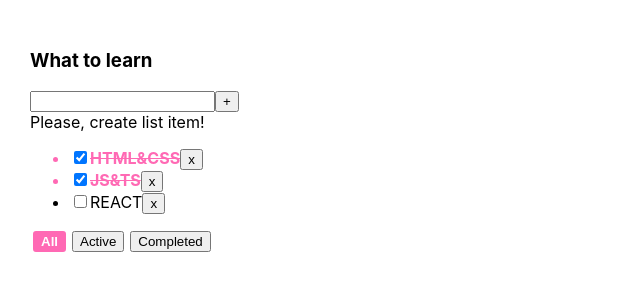
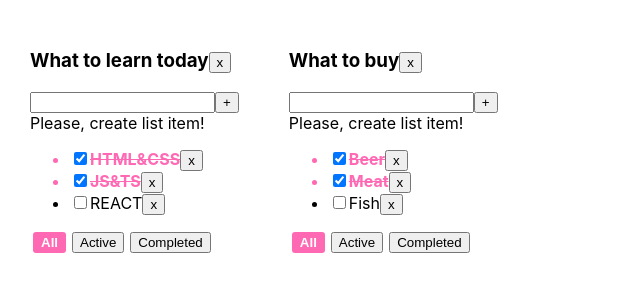
Before and after one commit to ltsvn/ToDoList, a React (Create React App) app: page / in a window 1280 px wide. Shown: the top 300 px of the page, without its empty margins (0-640 px from the left). Built offline with nearby package versions, Linux system fonts and the light colour scheme.

Commit message:
add to do list remove function

```diff
--- a/src/App.tsx
+++ b/src/App.tsx
@@ -6,69 +6,138 @@
 //CLI
 //GUI => CreateReadUpdateD
 export type FilterValueType = 'all' | 'active' | 'completed'
+type TodoListType = {
+    id: string
+    title: string
+    filter: FilterValueType
+
+}
+
+type TasksStateType = {
+    [todoListId: string]: TaskType[]
+}
 
 function App() { //class components
-    console.log(v1())
-    const todoListTitle: string = "What to learn"
+    // const todoListTitle: string = "What to learn"
+    //
+    // const [tasks, setTasks] = useState<Array<TaskType>>([
+    //     {id: v1(), title: "HTML&CSS", isDone: true},
+    //     {id: v1(), title: "JS&TS", isDone: true},
+    //     {id: v1(), title: "REACT", isDone: false},
+    // ])
+    const [filter, setFilter] = useState<FilterValueType>('all')
+//
+    const todoListId_1 = v1()
+    const todoListId_2 = v1()
 
-    const [tasks, setTasks] = useState<Array<TaskType>>([
-        {id: v1(), title: "HTML&CSS", isDone: true},
-        {id: v1(), title: "JS&TS", isDone: true},
-        {id: v1(), title: "REACT", isDone: false},
+    const [todoLists, setTodoLists] = useState<TodoListType[]>([
+        {id: todoListId_1, title: "What to learn today", filter: 'all'},
+        {id: todoListId_2, title: "What to buy", filter: 'all'}
     ])
-    const [filter, setFilter] = useState<FilterValueType>('all')
+    const [tasks, setTasks] = useState<TasksStateType>({
+        [todoListId_1]: [
+            {id: v1(), title: "HTML&CSS", isDone: true},
+            {id: v1(), title: "JS&TS", isDone: true},
+            {id: v1(), title: "REACT", isDone: false},
+        ],
+        [todoListId_2]: [
+            {id: v1(), title: "Beer", isDone: true},
+            {id: v1(), title: "Meat", isDone: true},
+            {id: v1(), title: "Fish", isDone: false},
+        ]
+    })
 
-    const removeTask = (taskID: string) => {
-        setTasks(tasks.filter(t => t.id !== taskID)) //10ms
-
+    const removeTask = (taskId: string, todoListId: string) => {
+        // const todoListsTasks = tasks[todoListId]
+        // const updatedTasks = todoListsTasks.filter(t => t.id !== taskId)
+        // const copyTask = {...tasks}
+        // copyTask[todoListId] = updatedTasks
+        // setTasks(copyTask)
+        //
+        setTasks({...tasks, [todoListId]: tasks[todoListId].filter(t => t.id !== taskId)})
+        // setTasks(tasks.filter(t => t.id !== taskID)) //10ms
     }
 
-    const addTask = (title: string) => {
-        setTasks([{
-            id: v1(), title, isDone: false
-        }, ...tasks])
+    const addTask = (title: string, todoListId: string) => {
+        const newTask: TaskType = {id: v1(), title: title, isDone: false}
+
+        // const todoListsTasks = tasks[todoListId]
+        // const updatedTasks = [newTask, ...todoListsTasks]
+        // const copyTask = {...tasks}
+        // copyTask[todoListId] = updatedTasks
+        // setTasks(copyTask)
+        //
+        setTasks({...tasks, [todoListId]: [newTask, ...tasks[todoListId]]})
+        //
+        // setTasks([{
+        //     id: v1(), title, isDone: false
+        // }, ...tasks])
     }
 
-    const changeStatus = (taskID: string, isDone: boolean) => {
-        setTasks(tasks.map(t => t.id !== taskID ? t : {...t, isDone}))
+    const changeStatus = (taskId: string, isDone: boolean, todoListId: string) => {
+        // const todoListsTasks = tasks[todoListId]
+        // const updatedTasks = todoListsTasks.map(t => t.id === taskId ? {...t, isDone: isDone} : t)
+        // const copyTask = {...tasks}
+        // copyTask[todoListId] = updatedTasks
+        // setTasks(copyTask)
+        //
+        setTasks({...tasks, [todoListId]: tasks[todoListId].map(t => t.id === taskId ? t : {...t, isDone: isDone})})
     }
 
-    const changeFilter = (filter: FilterValueType) => {
-        setFilter(filter)
+    const changeFilter = (filter: FilterValueType, todoListId: string) => {
+        setTodoLists(todoLists.map(tl => tl.id === todoListId ? {...tl, filter: filter} : tl))
+
+        // setFilter(filter)
     }
 
-    // const getTasksRorToDoList = () => {
-    //     switch (filter){
-    //         case "active":
-    //             return tasks.filter(t => !t.isDone)
-    //         case "completed":
-    //             return tasks.filter(t => t.isDone)
-    //         default:
-    //             return tasks
-    //
-    //     }
+    const removeTodoList = (todoListId: string) => {
+        setTodoLists(todoLists.filter(tl => tl.id !== todoListId))
+    }
 
-    let tasksForToDoList = tasks
-    if (filter === 'active') {
-        tasksForToDoList = tasks.filter(t => !t.isDone)
-    }
-    if (filter === 'completed') {
-        tasksForToDoList = tasks.filter(t => t.isDone)
+    const getTasksRorToDoList = (todilist: TodoListType) => {
+        switch (todilist.filter) {
+            case "active":
+                return tasks[todilist.id].filter(t => !t.isDone)
+            case "completed":
+                return tasks[todilist.id].filter(t => t.isDone)
+            default:
+                return tasks[todilist.id]
+
+        }
     }
 
 
     //UI:
-    return (
-        <div className="App">
+
+    // let tasksForToDoList = tasks
+    // if (filter === 'active') {
+    //     tasksForToDoList = tasks.filter(t => !t.isDone)
+    // }
+    // if (filter === 'completed') {
+    //     tasksForToDoList = tasks.filter(t => t.isDone)
+    // }
+
+    const todoListsComponents = todoLists.map(tl => {
+        const tasks = getTasksRorToDoList(tl)
+        return (
             <TodoList
-                title={todoListTitle}
-                tasks={tasksForToDoList}
+                title={tl.title}
+                tasks={tasks}
                 removeTask={removeTask}
                 changeFilter={changeFilter}
                 addTask={addTask}
                 changeStatus={changeStatus}
-                filter={filter}
+                filter={tl.filter}
+                todoListId={tl.id}
+                key={tl.id}
+                removeTodoList={removeTodoList}
             />
+        )
+    })
+
+    return (
+        <div className="App">
+            {todoListsComponents}
         </div>
     );
 }
--- a/src/TodoList.tsx
+++ b/src/TodoList.tsx
@@ -8,13 +8,15 @@
 }
 
 type TodoListPropsType = {
+    todoListId: string
     title: string
     tasks: Array<TaskType>
     filter: FilterValueType
-    removeTask: (taskID: string) => void
-    changeFilter: (filter: FilterValueType) => void
-    addTask: (title: string) => void
-    changeStatus: (taskID: string, isDone: boolean) => void
+    removeTask: (taskID: string, todoListId: string) => void
+    changeFilter: (filter: FilterValueType, todoListId: string) => void
+    addTask: (title: string, todoListId: string) => void
+    changeStatus: (taskID: string, isDone: boolean, todoListId: string) => void
+    removeTodoList: (todoListId: string) => void
 }
 
 
@@ -26,10 +28,10 @@
             return (
                 <li key={task.id} className={task.isDone ? "isDone" : ""}>
                     <input type="checkbox" checked={task.isDone} onChange={(e) =>
-                        props.changeStatus(task.id, e.currentTarget.checked)}
+                        props.changeStatus(task.id, e.currentTarget.checked, props.todoListId)}
                     />
                     <span>{task.title}</span>
-                    <button onClick={() => props.removeTask(task.id)}>x</button>
+                    <button onClick={() => props.removeTask(task.id, props.todoListId)}>x</button>
 
                 </li>
             )
@@ -47,15 +49,15 @@
     const addTask = () => {
         const trimmedTitle = title.trim()
         if (trimmedTitle) {
-            props.addTask(trimmedTitle)
+            props.addTask(trimmedTitle, props.todoListId)
         } else {
             setError(true)
         }
         setTitle('')
     }
 
-    const handlerCreator = (filter: FilterValueType) => {
-        return () => props.changeFilter(filter)
+    const handlerCreator = (filter: FilterValueType, todoListId: string) => {
+        return () => props.changeFilter(filter, todoListId)
     }
 
     const userMessage =
@@ -64,7 +66,10 @@
             : <div>Please, create list item!</div>
     return (
         <div>
-            <h3>{props.title}</h3>
+            <h3>
+                {props.title}
+                <button onClick={() => props.removeTodoList(props.todoListId)}>x</button>
+            </h3>
             <div>
                 <input value={title}
                        onChange={changeTitle}
@@ -79,13 +84,13 @@
             </ul>
             <div>
                 <button className={props.filter === 'all' ? 'btn-active btn' : 'btn'}
-                        onClick={handlerCreator('all')}>All
+                        onClick={handlerCreator('all', props.todoListId)}>All
                 </button>
                 <button className={props.filter === 'active' ? 'btn-active btn' : 'btn'}
-                        onClick={handlerCreator('active')}>Active
+                        onClick={handlerCreator('active', props.todoListId)}>Active
                 </button>
                 <button className={props.filter === 'completed' ? 'btn-active btn' : 'btn'}
-                        onClick={handlerCreator('completed')}>Completed
+                        onClick={handlerCreator('completed', props.todoListId)}>Completed
                 </button>
             </div>
         </div>
```
